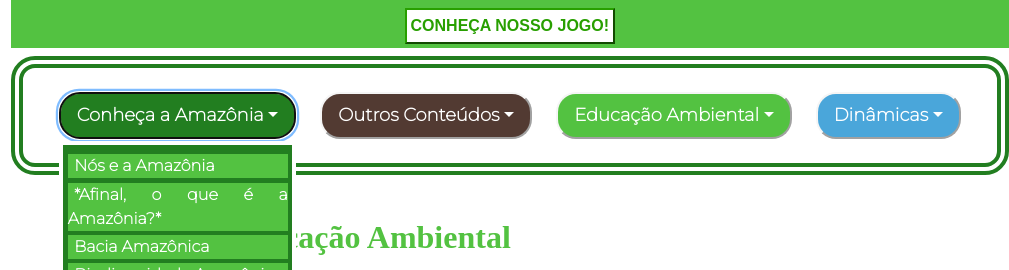
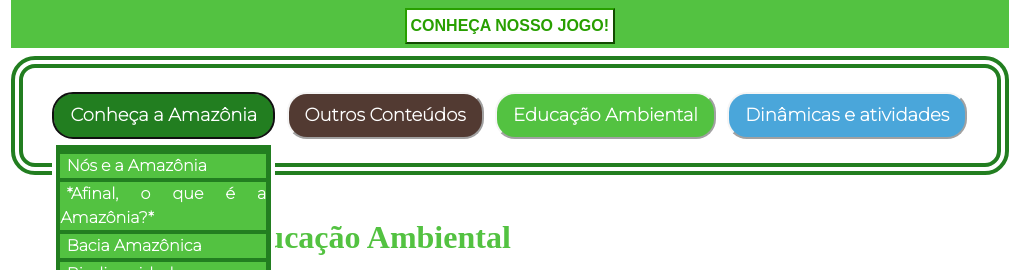
Before and after one commit to angelimvermelho/vermelhoangelim, a plain HTML site: page Educação Ambiental/conteudo.html in a window 1280 px wide. Both pictures are taken after a click on the button "Conheça a Amazônia". Shown: the top 270 px of the page, 271-1280 px from the left. Drawn offline with nearby package versions, Linux system fonts and the light colour scheme; a web font is replaced by a local one.

Commit message:
Update conteudo.html

```diff
--- a/Educação Ambiental/conteudo.html
+++ b/Educação Ambiental/conteudo.html
@@ -31,23 +31,22 @@
                 <div class="row" id="opcoes">
                     <div class="w-10 mx-auto">
                         <div class="dropdown">
-                    <button class="btn-primary dropdown-toggle" id="b1" float="left" type="button" data-toggle="dropdown">
+                    <button class="btn-primary-dropdown-toggle" id="b1" float="left" type="button" data-toggle="dropdown">
                         Conheça a Amazônia</button>
                             <ul class="dropdown-menu">
                                 <li class="drop"><a href="#">Nós e a Amazônia</a></li>
-                                <li class="drop"><a href="..floresta e domínio amazônico/conteudo.html">
+                                <li class="drop"><a href="../floresta e domínio amazônico/conteudo.html">
                                     *Afinal, o que é a Amazônia?*</a></li>
                                 <li class="drop"><a href="#">Bacia Amazônica</a></li>
                                 <li class="drop"><a href="#">Biodiversidade Amazônica</a></li>
                                 <li class="drop"><a href="#">Como funciona a Floresta Amazônica</a></li>
                                 <li class="drop"><a href="../povos indígenas e populações tradicionais/conteudo.html">
                                     *A Amazônia das Pessoas*</a></li>
-
                           </ul>
                         </div>
                     </div>
                     <div class="w-10 mx-auto">
-                    <button class="btn-primary dropdown-toggle" id="b2" float="middle" type="button" data-toggle="dropdown">
+                    <button class="btn-primary-dropdown-toggle" id="b2" float="middle" type="button" data-toggle="dropdown">
                         Outros Conteúdos</button>
                         <ul class="dropdown-menu">
                                 <li class="drop"><a href="#">Biodiversidade e Extinção de Espécies</a></li>
@@ -61,10 +60,10 @@
                       </ul>
                     </div>
                     <div class="w-10 mx-auto">
-                    <button class="btn-primary dropdown-toggle" id="b3" float="middle" type="button" data-toggle="dropdown">
+                    <button class="btn-primary-dropdown-toggle" id="b3" float="middle" type="button" data-toggle="dropdown">
                         Educação Ambiental</button>
                         <ul class="dropdown-menu">
-                            <li class="drop"><a href="/Educação Ambiental/conteudo.html">
+                            <li class="drop"><a href="../Educação Ambiental/conteudo.html">
                                 *Educação Ambiental*</a></li>
                             <li class="drop"><a href="#">Sustentabilidade, Conferências e Movimento Ambiental
                             </a></li>
@@ -73,8 +72,8 @@
                       </ul>
                     </div>
                     <div class="w-10 mx-auto">
-                    <button class="btn-primary dropdown-toggle" id="b4" float="right" type="button" data-toggle="dropdown">
-                        Dinâmicas</button>
+                    <button class="btn-primary-dropdown-toggle" id="b4" float="right" type="button" data-toggle="dropdown">
+                        Dinâmicas e atividades</button>
                         <ul class="dropdown-menu">
                             <li class="drop"><a href="#">Dia do Planeta</a></li>
                             <li class="drop"><a href="../Arte e Reciclagem/conteudo.html">
```
